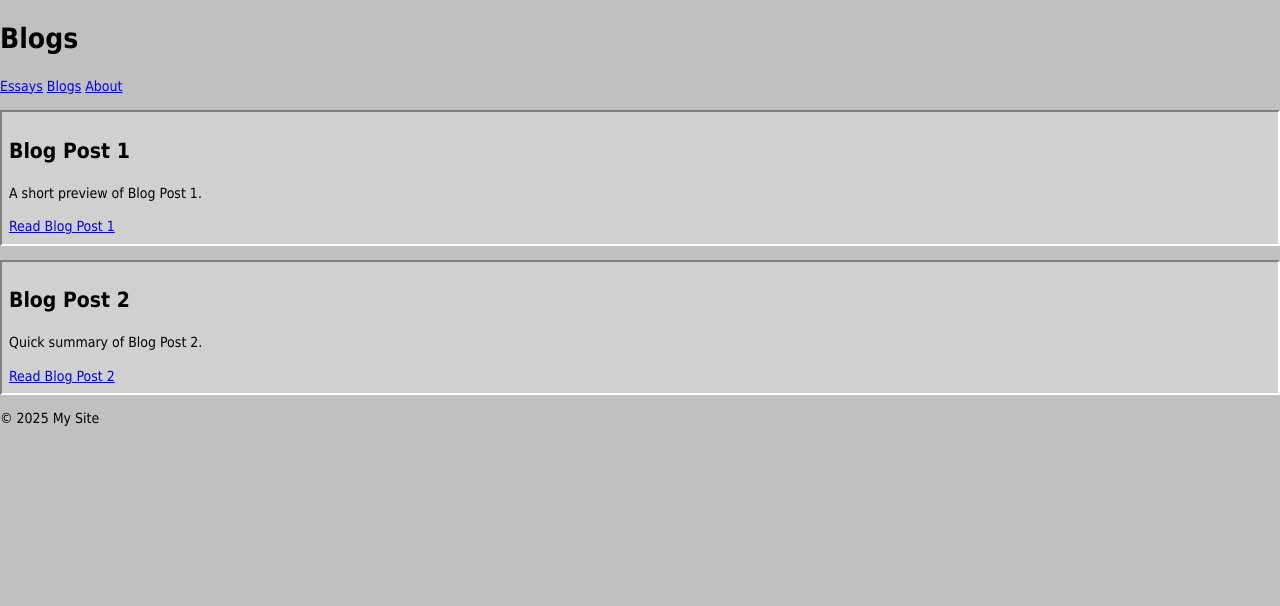
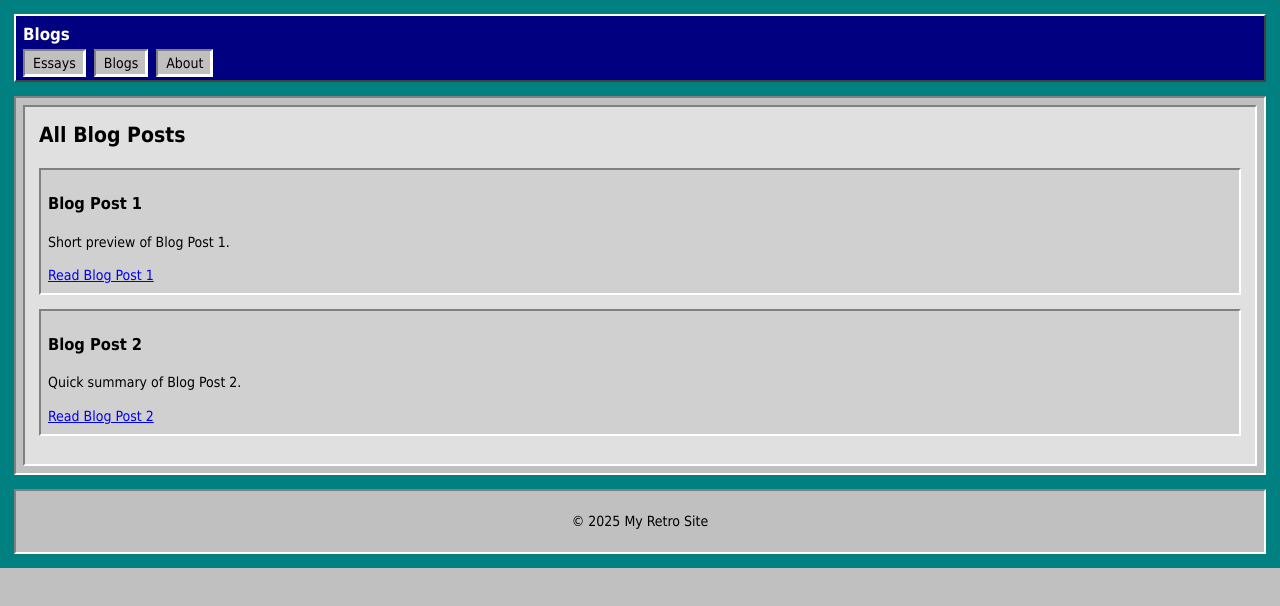
Before and after one commit to LouisBurner/louisboerner, a plain HTML site: page blogs.html in a window 1280 px wide. Drawn offline with Linux system fonts and the light colour scheme.

Commit message:
Update blogs.html

```diff
--- a/blogs.html
+++ b/blogs.html
@@ -3,41 +3,42 @@
 <head>
   <meta charset="UTF-8">
   <meta name="viewport" content="width=device-width, initial-scale=1.0">
-  <title>My Site - Blogs</title>
+  <title>My Retro Site - Blogs</title>
   <link rel="stylesheet" href="styles.css">
 </head>
 <body>
-  <header>
+
+<div class="win95-background">
+  <header class="win95-title-bar">
     <h1>Blogs</h1>
-    <nav>
+    <nav class="win95-nav">
       <a href="essays.html">Essays</a>
       <a href="blogs.html">Blogs</a>
       <a href="about.html">About</a>
     </nav>
   </header>
 
-  <main>
+  <section class="window">
+    <div class="window-content">
+      <h2>All Blog Posts</h2>
       <section>
-      <h2>Blog Post 1</h2>
-      <p>
-        A short preview of Blog Post 1.
-      </p>
+        <h3>Blog Post 1</h3>
+        <p>Short preview of Blog Post 1.</p>
         <a href="blog1.html">Read Blog Post 1</a>
       </section>
-
       <section>
-      <h2>Blog Post 2</h2>
-      <p>
-        Quick summary of Blog Post 2.
-      </p>
+        <h3>Blog Post 2</h3>
+        <p>Quick summary of Blog Post 2.</p>
         <a href="blog2.html">Read Blog Post 2</a>
       </section>
+      <!-- Add more sections for additional blog posts -->
+    </div>
+  </section>
 
-    <!-- Add more sections for additional blog posts as needed -->
-  </main>
+  <footer class="win95-footer">
+    <p>&copy; 2025 My Retro Site</p>
+  </footer>
+</div>
 
-  <footer>
-    <p>&copy; 2025 My Site</p>
-  </footer>
 </body>
 </html>
```
Lines whose indentation alone changed are shown as unchanged.
